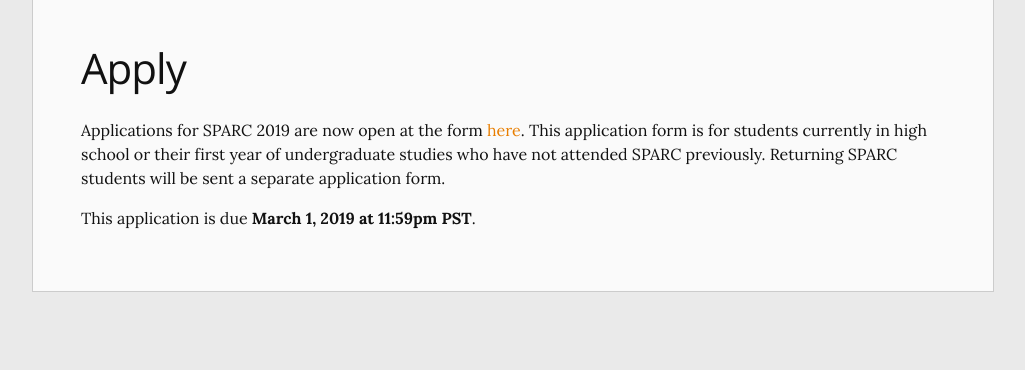
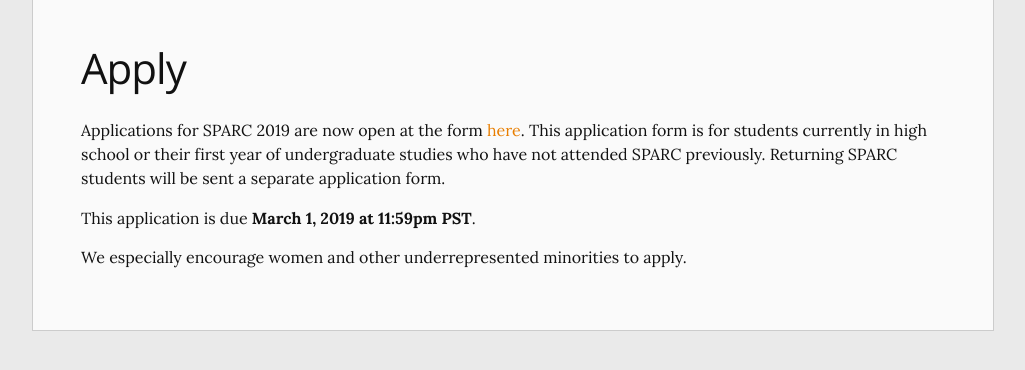
Before and after one commit to sparc-camp/sparc-camp.github.io, a Jekyll site: the page built from content/apply.md, in a window 1280 px wide, cut to the strip 384-754 px from the top of the page. Shown: the whole strip, without its empty margins (127-1152 px from the left). Built offline with Jekyll 4.4.1, drawn with Linux system fonts in a browser that asks for light colours.

Commit message:
Update apply.md

```diff
--- a/content/apply.md
+++ b/content/apply.md
@@ -8,3 +8,5 @@
 Applications for SPARC 2019 are now open at the form [here]({{"https://docs.google.com/forms/d/e/1FAIpQLSdNaRR1_GXe64cVXu1w9DrWWkWsQ9KvM9EriNE7nBIbGBvwng/viewform?usp=sf_link"}}). This application form is for students currently in high school or their first year of undergraduate studies who have not attended SPARC previously. Returning SPARC students will be sent a separate application form.
 
 This application is due **March 1, 2019 at 11:59pm PST**.
+
+We especially encourage women and other underrepresented minorities to apply.
```
